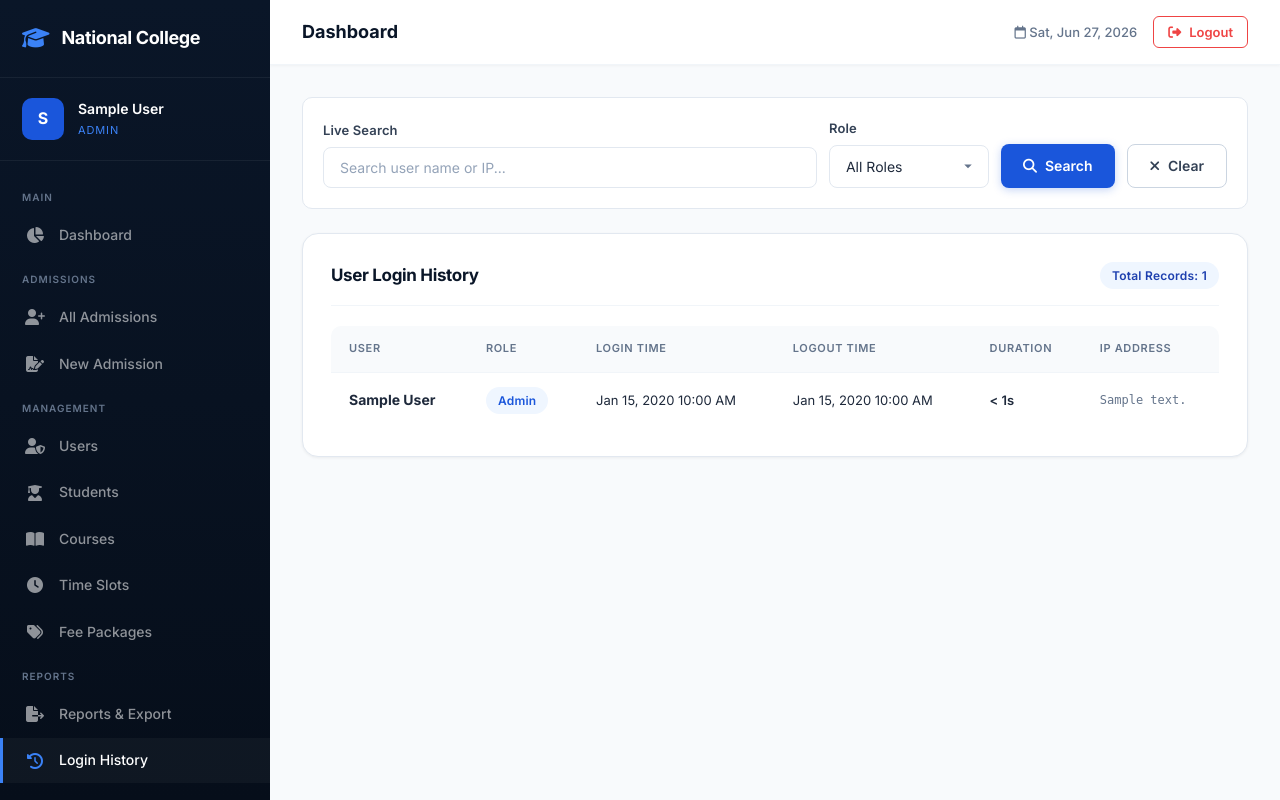
After one commit to aliikram12/National_Project, a PHP site: page /admin/login_history.php in a window 1280 px wide. The commit adds this page. Run offline with PHP 8.4, Linux system fonts and the light colour scheme; the visitor is signed in with stand-in values (Sample User, id 1); tables that the repository leaves empty or names only in its code hold one stand-in row (values such as "Sample post").

Commit message:
add administrative features including admission form management, student records, audit logging, and database migration support.

```diff
--- /dev/null
+++ b/admin/login_history.php
@@ -0,0 +1,133 @@
+<?php
+require '../config/db.php';
+requireRole('admin');
+
+$page = max(1, (int)($_GET['page'] ?? 1));
+$perPage = 20;
+
+$search = sanitizeInput($_GET['search'] ?? '');
+$roleFilter = sanitizeInput($_GET['role'] ?? '');
+
+$query = "SELECT lh.*, u.name as user_name, u.role as user_role
+          FROM login_history lh
+          JOIN users u ON lh.user_id = u.id
+          WHERE 1=1";
+$params = [];
+
+if ($search) {
+    $query .= " AND (u.name LIKE ? OR lh.ip_address LIKE ?)";
+    $params[] = "%$search%";
+    $params[] = "%$search%";
+}
+
+if ($roleFilter) {
+    $query .= " AND u.role = ?";
+    $params[] = $roleFilter;
+}
+
+$query .= " ORDER BY lh.login_time DESC";
+
+$countQuery = preg_replace('/SELECT .+? FROM/is', 'SELECT COUNT(*) FROM', $query);
+$countQuery = preg_replace('/ORDER BY .+$/i', '', $countQuery);
+$countStmt = $pdo->prepare($countQuery);
+$countStmt->execute($params);
+$total = $countStmt->fetchColumn();
+$totalPages = ceil($total / $perPage);
+$page = max(1, min($page, $totalPages ?: 1));
+$offset = ($page - 1) * $perPage;
+
+$query .= " LIMIT $perPage OFFSET $offset";
+$stmt = $pdo->prepare($query);
+$stmt->execute($params);
+$history = $stmt->fetchAll();
+
+$pageTitle = 'Login History';
+?>
+<?php include '../includes/dashboard_header.php'; ?>
+
+<div class="filter-bar no-print">
+    <form method="GET" style="display:flex;gap:12px;align-items:flex-end;flex-wrap:wrap;width:100%">
+        <div class="form-group" style="margin-bottom:0;flex:1;min-width:200px">
+            <label>Live Search</label>
+            <input type="text" name="search" class="form-control" placeholder="Search user name or IP..." value="<?php echo e($search); ?>">
+        </div>
+        <div class="form-group" style="margin-bottom:0;min-width:160px">
+            <label>Role</label>
+            <select name="role" class="form-control">
+                <option value="">All Roles</option>
+                <option value="admin" <?php echo $roleFilter==='admin'?'selected':''; ?>>Admin</option>
+                <option value="teacher" <?php echo $roleFilter==='teacher'?'selected':''; ?>>Teacher</option>
+                <option value="receptionist" <?php echo $roleFilter==='receptionist'?'selected':''; ?>>Receptionist</option>
+            </select>
+        </div>
+        <button type="submit" class="btn btn-primary" style="height:44px"><i class="fas fa-search"></i> Search</button>
+        <a href="login_history.php" class="btn btn-outline" style="height:44px"><i class="fas fa-times"></i> Clear</a>
+    </form>
+</div>
+
+<div class="card">
+    <div class="card-header" style="display:flex;justify-content:space-between;align-items:center">
+        <h3>User Login History</h3>
+        <span class="badge badge-info">Total Records: <?php echo number_format($total); ?></span>
+    </div>
+    <div class="table-responsive">
+        <table>
+            <thead>
+                <tr>
+                    <th>User</th>
+                    <th>Role</th>
+                    <th>Login Time</th>
+                    <th>Logout Time</th>
+                    <th>Duration</th>
+                    <th>IP Address</th>
+                </tr>
+            </thead>
+            <tbody>
+                <?php foreach ($history as $row):
+                    $loginTime = new DateTime($row['login_time']);
+                    $logoutTime = $row['logout_time'] ? new DateTime($row['logout_time']) : null;
+
+                    $durationStr = '—';
+                    if ($logoutTime) {
+                        $diff = $loginTime->diff($logoutTime);
+                        $durationParts = [];
+                        if ($diff->h > 0) $durationParts[] = $diff->h . 'h';
+                        if ($diff->i > 0) $durationParts[] = $diff->i . 'm';
+                        if ($diff->s > 0) $durationParts[] = $diff->s . 's';
+                        $durationStr = !empty($durationParts) ? implode(' ', $durationParts) : '< 1s';
+                    } elseif ($loginTime->diff(new DateTime())->h < 12) {
+                        $durationStr = '<span class="text-success"><i class="fas fa-circle" style="font-size:8px"></i> Active</span>';
+                    }
+                ?>
+                <tr>
+                    <td><strong><?php echo e($row['user_name']); ?></strong></td>
+                    <td><span style="text-transform:capitalize" class="badge badge-<?php echo $row['user_role'] === 'admin' ? 'primary' : ($row['user_role'] === 'teacher' ? 'success' : 'warning'); ?>"><?php echo e($row['user_role']); ?></span></td>
+                    <td style="font-size:13px"><?php echo $loginTime->format('M d, Y h:i A'); ?></td>
+                    <td style="font-size:13px"><?php echo $logoutTime ? $logoutTime->format('M d, Y h:i A') : '—'; ?></td>
+                    <td style="font-size:13px; font-weight:600;"><?php echo $durationStr; ?></td>
+                    <td style="font-size:12px; color:var(--gray-500); font-family:monospace;"><?php echo e($row['ip_address'] ?: 'Unknown'); ?></td>
+                </tr>
+                <?php endforeach; ?>
+                <?php if (empty($history)): ?>
+                <tr>
+                    <td colspan="6" class="text-center" style="padding:40px;color:var(--gray-500)">No login history found.</td>
+                </tr>
+                <?php endif; ?>
+            </tbody>
+        </table>
+    </div>
+
+    <?php if ($totalPages > 1): ?>
+    <div style="padding:16px;border-top:1px solid var(--gray-200);display:flex;justify-content:center;gap:4px">
+        <?php for($i=1; $i<=$totalPages; $i++): ?>
+            <a href="?page=<?php echo $i; ?>&search=<?php echo urlencode($search); ?>&role=<?php echo urlencode($roleFilter); ?>"
+               class="btn btn-sm <?php echo $i === $page ? 'btn-primary' : 'btn-outline'; ?>"
+               style="width:36px;height:36px;padding:0;display:flex;align-items:center;justify-content:center;">
+               <?php echo $i; ?>
+            </a>
+        <?php endfor; ?>
+    </div>
+    <?php endif; ?>
+</div>
+
+<?php include '../includes/dashboard_footer.php'; ?>
--- a/includes/dashboard_header.php
+++ b/includes/dashboard_header.php
@@ -44,6 +44,7 @@
                     <a href="fee_packages.php" class="<?php echo $current_page == 'fee_packages.php' ? 'active' : ''; ?>"><i class="fas fa-tags"></i> Fee Packages</a>
                     <div class="nav-label">Reports</div>
                     <a href="reports.php" class="<?php echo $current_page == 'reports.php' ? 'active' : ''; ?>"><i class="fas fa-file-export"></i> Reports & Export</a>
+                    <a href="login_history.php" class="<?php echo $current_page == 'login_history.php' ? 'active' : ''; ?>"><i class="fas fa-history"></i> Login History</a>
 
                 <?php elseif ($_SESSION['user_role'] === 'teacher'): ?>
                     <div class="nav-label">Main</div>
```
Also changed, not shown: admin/admission_form.php (+27 -3 lines), admin/admissions.php (+38 -0 lines), database/run_migrations.php (+14 -0 lines), index.php (+8 -0 lines), logout.php (+10 -0 lines).
